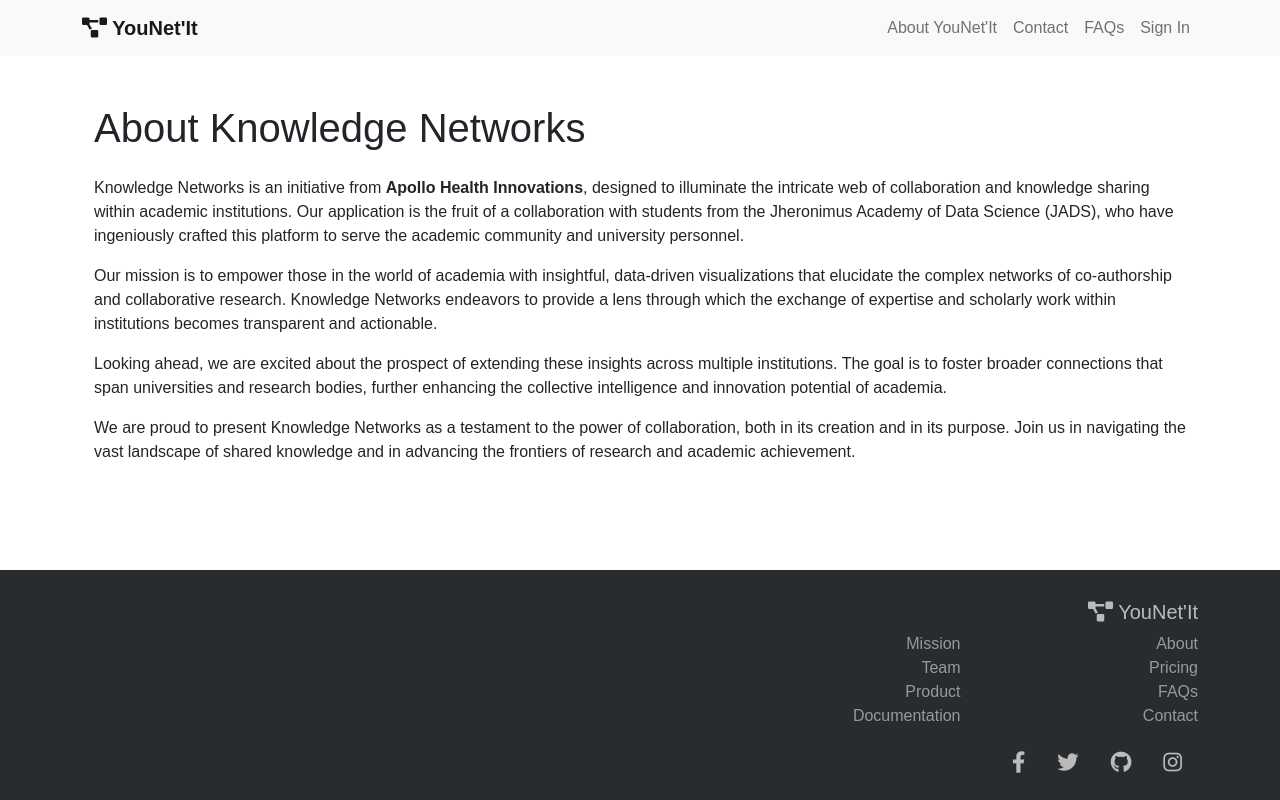
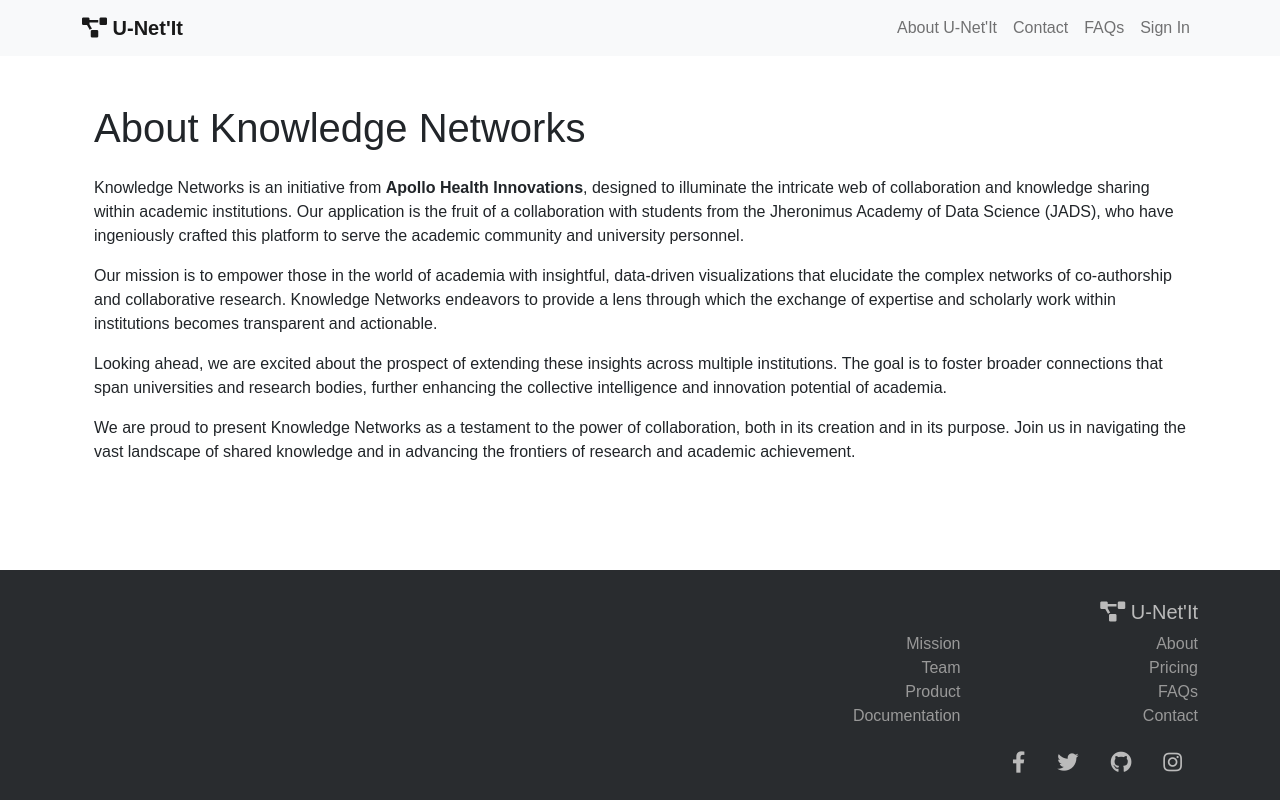
Before and after one commit to Floor99/DCiA_group6, a Flask app: page /about in a window 1280 px wide. Run offline with Flask 3, Linux system fonts and the light colour scheme.

Commit message:
changed logo name

```diff
--- a/DCiA/dcia/templates/layout.html
+++ b/DCiA/dcia/templates/layout.html
@@ -16,14 +16,14 @@
 <div class = "content">
   <nav class="navbar navbar-expand-lg navbar-light bg-light">
     <div class="container">
-      <a class="navbar-brand" href="{{url_for('index')}}" style= "font-weight: bold;"> <i class="fas fa-project-diagram"></i> YouNet'It</a>
+      <a class="navbar-brand" href="{{url_for('index')}}" style= "font-weight: bold;"> <i class="fas fa-project-diagram"></i> U-Net'It</a>
       <button class="navbar-toggler" type="button" data-toggle="collapse" data-target="#navbarNav" aria-controls="navbarNav" aria-expanded="false" aria-label="Toggle navigation">
         <span class="navbar-toggler-icon"></span>
       </button>
       <div class="collapse navbar-collapse" id="navbarNav">
         <ul class="navbar-nav ms-auto">
           <li class="nav-item">
-            <a class="nav-link" href="{{ url_for('about') }}">About YouNet'It</a>
+            <a class="nav-link" href="{{ url_for('about') }}">About U-Net'It</a>
           </li>
           <li class="nav-item">
             <a class="nav-link" href="{{ url_for('contact') }}">Contact</a>
@@ -51,7 +51,7 @@
   <div class="container">
       <div class="row justify-content-end">
           <div class="col-md-5 text-end">
-              <h5><i class="fas fa-project-diagram"></i> YouNet'It </h5>
+              <h5><i class="fas fa-project-diagram"></i> U-Net'It </h5>
               <div class="row">
                   <div class="col-6">
                       <ul class="list-unstyled">
```
